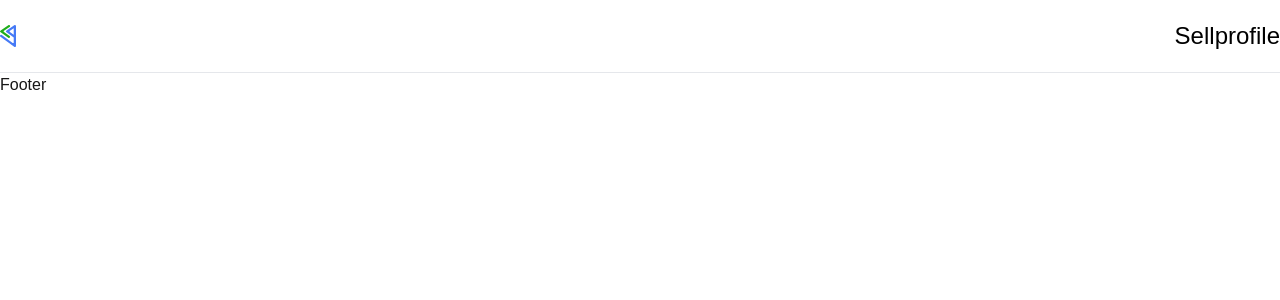
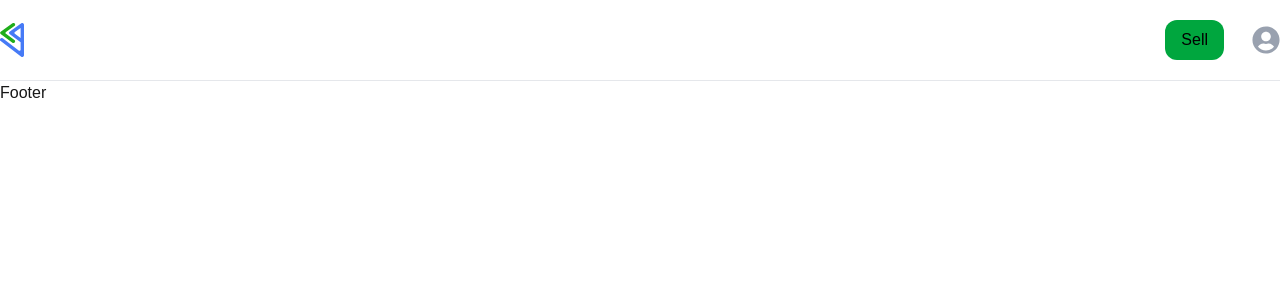
Before and after one commit to novertech411/Clear-Grab, a Next.js app: page / in a window 1280 px wide. Shown: the top 300 px of the page. Built offline with nearby package versions, Linux system fonts and the light colour scheme.

Commit message:
looks good

```diff
--- a/app/layout.tsx
+++ b/app/layout.tsx
@@ -1,16 +1,16 @@
 import type { Metadata } from "next";
-import { Geist, Geist_Mono } from "next/font/google";
+// import { Geist, Geist_Mono } from "next/font/google";
 import "./globals.css";
 
-const geistSans = Geist({
-  variable: "--font-geist-sans",
-  subsets: ["latin"],
-});
+// const geistSans = Geist({
+//   variable: "--font-geist-sans",
+//   subsets: ["latin"],
+// });
 
-const geistMono = Geist_Mono({
-  variable: "--font-geist-mono",
-  subsets: ["latin"],
-});
+// const geistMono = Geist_Mono({
+//   variable: "--font-geist-mono",
+//   subsets: ["latin"],
+// });
 
 export const metadata: Metadata = {
   title: "Clear & Grab",
@@ -25,7 +25,7 @@ export default function RootLayout({
   return (
     <html lang="en">
       <body
-        className={`${geistSans.variable} ${geistMono.variable} antialiased`}
+      // className={`${geistSans.variable} ${geistMono.variable} antialiased`}
       >
         {children}
       </body>
--- a/src/components/ui/Navbar.tsx
+++ b/src/components/ui/Navbar.tsx
@@ -1,16 +1,19 @@
 import Image from "next/image";
+import { FaUserCircle } from "react-icons/fa";
 import React from "react";
 import logo from "@/public/images/Logo Icon- main.svg";
 export default function Navbar() {
   return (
-    <div className="text-2xl text-black containers flex justify-between  border-b border-gray-200 py-5 items-center">
-      <div className="w-4">
+    <div className=" text-black containers flex justify-between  border-b border-gray-200 py-5 items-center">
+      <div className="w-6">
         <Image src={logo} alt=" " />
       </div>
 
-      <div className="flex ">
-        <div>Sell</div>
-        <div>profile </div>
+      <div className="flex items-center gap-7 ">
+        <div className=" bg-green-600  py-2 px-4 rounded-xl"> Sell</div>
+        <div>
+          <FaUserCircle className="w-7 h-7 text-gray-400" />
+        </div>
       </div>
     </div>
   );
--- a/tailwind.config.js
+++ b/tailwind.config.js
@@ -4,9 +4,11 @@ module.exports = {
   theme: {
     extend: {
       colors: {
-        primary: {
-          green: "#4CAF50", // Jiji-inspired green
-          blue: "#2196F3", // OLX-inspired blue
+        greenk: "#447cf4", // Jiji-inspired green
+        primeblue: "#1cac1c", // OLX-inspired blue
+
+        secondry: {
+          funnyblue: "#3094f8",
         },
       },
     },
```
Also changed, not shown: package.json (+6 -5 lines), app/home/page.tsx (added), src/components/ui/Searchbar.tsx (added), 1 other file (tests, documents, lock files or other folders).
